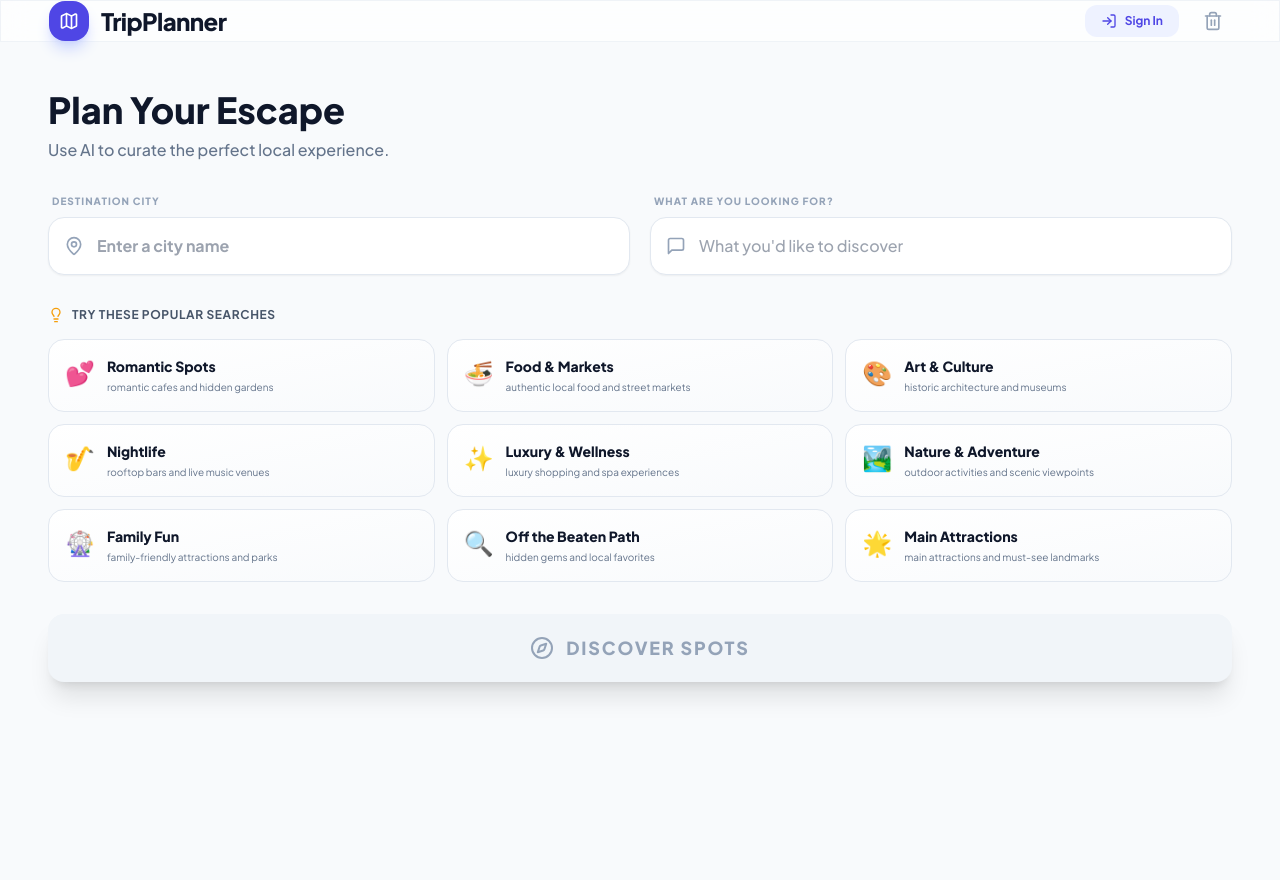
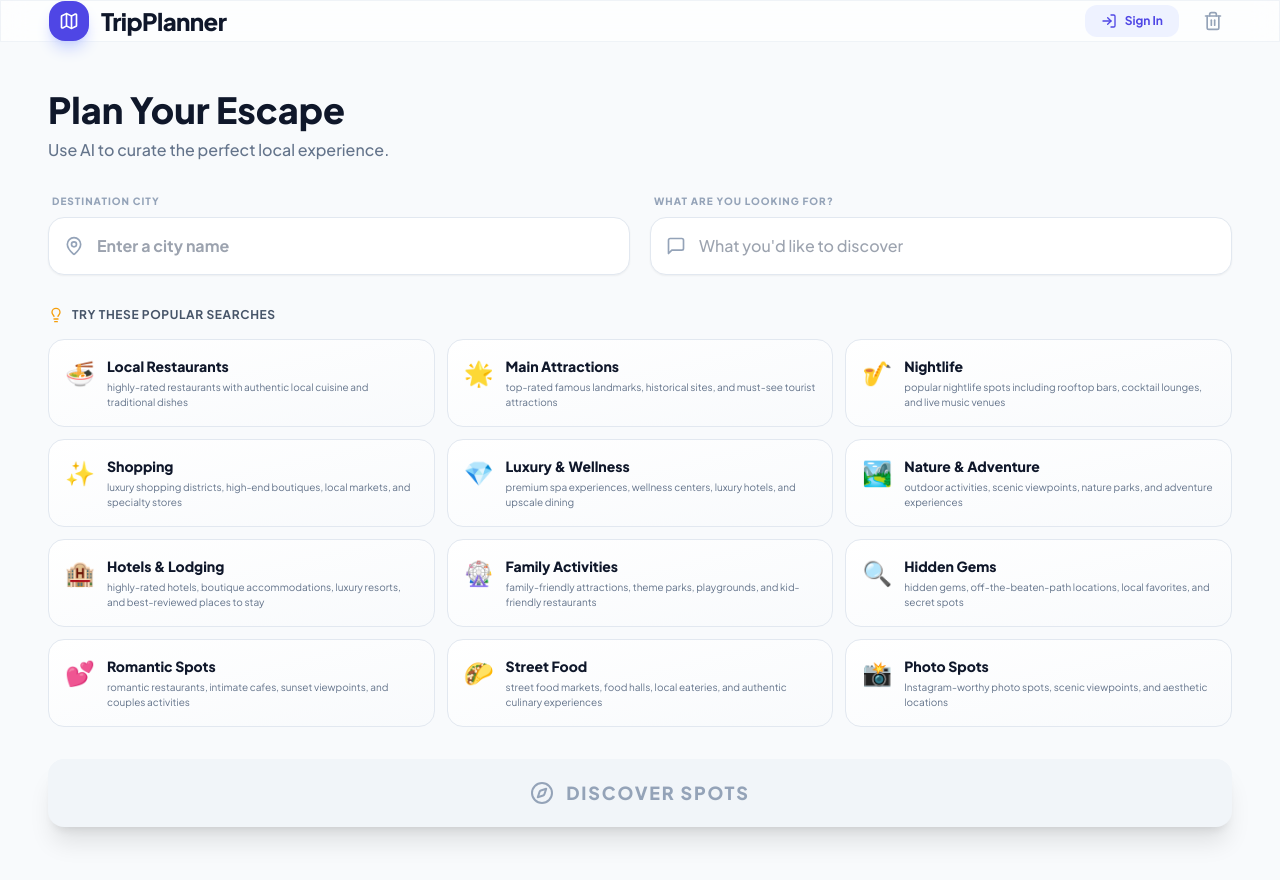
Before and after one commit to AmitOfir4/TripPlanner, a React (Vite) app: page / in a window 1280 px wide. Shown: the top 880 px of the page. Before the commit the page ends 800 px from the top, so only its background shows below. Built offline with nearby package versions, Linux system fonts and the light colour scheme; no server answers.

Commit message:
update recommended search prompts

```diff
--- a/components/SearchForm.tsx
+++ b/components/SearchForm.tsx
@@ -19,15 +19,18 @@ interface PromptExample {
 }
 
 const PROMPT_EXAMPLES: PromptExample[] = [
-  { query: 'romantic cafes and hidden gardens', label: 'Romantic Spots', icon: '💕' },
-  { query: 'authentic local food and street markets', label: 'Food & Markets', icon: '🍜' },
-  { query: 'historic architecture and museums', label: 'Art & Culture', icon: '🎨' },
-  { query: 'rooftop bars and live music venues', label: 'Nightlife', icon: '🎷' },
-  { query: 'luxury shopping and spa experiences', label: 'Luxury & Wellness', icon: '✨' },
-  { query: 'outdoor activities and scenic viewpoints', label: 'Nature & Adventure', icon: '🏞️' },
-  { query: 'family-friendly attractions and parks', label: 'Family Fun', icon: '🎡' },
-  { query: 'hidden gems and local favorites', label: 'Off the Beaten Path', icon: '🔍' },
-  { query: 'main attractions and must-see landmarks', label: 'Main Attractions', icon: '🌟' },
+  { query: 'highly-rated restaurants with authentic local cuisine and traditional dishes', label: 'Local Restaurants', icon: '🍜' },
+  { query: 'top-rated famous landmarks, historical sites, and must-see tourist attractions', label: 'Main Attractions', icon: '🌟' },
+  { query: 'popular nightlife spots including rooftop bars, cocktail lounges, and live music venues', label: 'Nightlife', icon: '🎷' },
+  { query: 'luxury shopping districts, high-end boutiques, local markets, and specialty stores', label: 'Shopping', icon: '✨' },
+  { query: 'premium spa experiences, wellness centers, luxury hotels, and upscale dining', label: 'Luxury & Wellness', icon: '💎' },
+  { query: 'outdoor activities, scenic viewpoints, nature parks, and adventure experiences', label: 'Nature & Adventure', icon: '🏞️' },
+  { query: 'highly-rated hotels, boutique accommodations, luxury resorts, and best-reviewed places to stay', label: 'Hotels & Lodging', icon: '🏨' },
+  { query: 'family-friendly attractions, theme parks, playgrounds, and kid-friendly restaurants', label: 'Family Activities', icon: '🎡' },
+  { query: 'hidden gems, off-the-beaten-path locations, local favorites, and secret spots', label: 'Hidden Gems', icon: '🔍' },
+  { query: 'romantic restaurants, intimate cafes, sunset viewpoints, and couples activities', label: 'Romantic Spots', icon: '💕' },
+  { query: 'street food markets, food halls, local eateries, and authentic culinary experiences', label: 'Street Food', icon: '🌮' },
+  { query: 'Instagram-worthy photo spots, scenic viewpoints, and aesthetic locations', label: 'Photo Spots', icon: '📸' },
 ];
 
 export const SearchForm: React.FC<SearchFormProps> = ({
```
Also changed, not shown: 1 other file (tests, documents, lock files or other folders).
